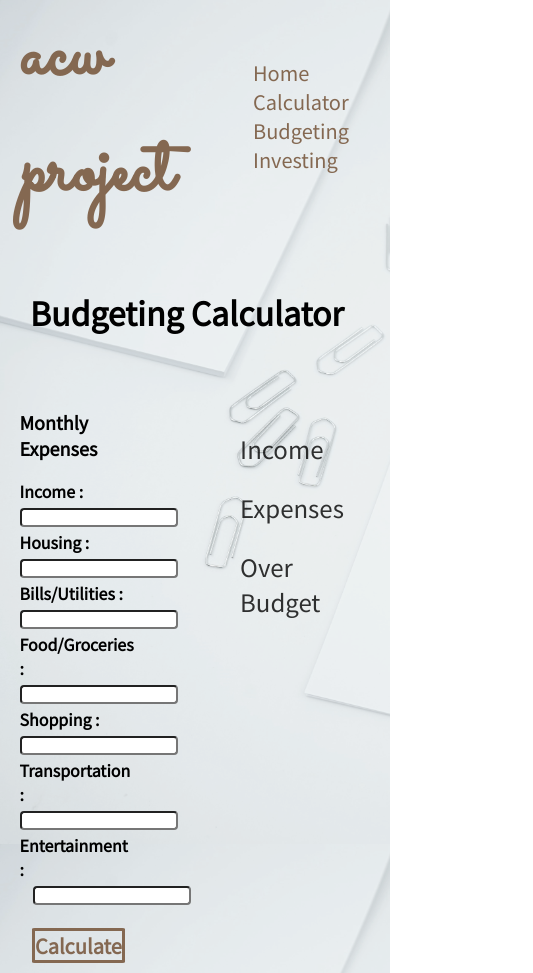
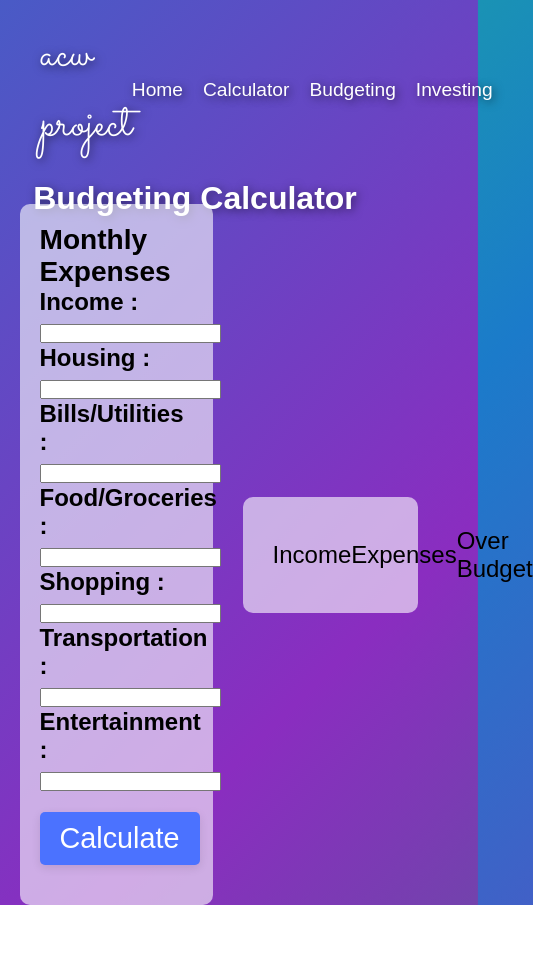
Before and after one commit to adamben04/financial-literacy, a plain HTML site: page calculator.html in a window 390 px wide. Shown: the whole page, 533 px wide, since content can reach past the window. After the commit the page ends 905 px from the top, so only its background shows below. Drawn offline with Linux system fonts and the light colour scheme; a web font is replaced by a local one.

Commit message:
update styling

```diff
--- a/calculator.css
+++ b/calculator.css
@@ -1,274 +1,131 @@
-@import url('https://fonts.googleapis.com/css2?family=Alegreya+Sans:ital,wght@0,100;0,300;0,400;0,500;0,700;1,100;1,300;1,400;1,500;1,700&display=swap');
-
-/* Background image*/
-html {
-    background: url(./Images/calculator.png);
-    -webkit-background-size: cover;
-    -moz-background-size: cover;
-    -o-background-size: cover;
-    background-size: cover;
-    height: 100%;
+/* General Reset */
+* {
+    margin: 0;
+    padding: 0;
+    box-sizing: border-box;
+    transition: all 0.3s ease-in-out;
 }
 
-/* Body */
-body {
-    min-height: 100vh;
-    margin: 0px;
+/* Background and General Styling */
+html, body {
+    min-height: 100%;
+    font-family: 'Product Sans', sans-serif;
+    background: linear-gradient(-45deg, #218d69, #8a2dc0, #1b7bca, #16e766);
+    background-size: 400% 400%;
+    animation: gradient 15s ease infinite;
 }
 
+@keyframes gradient {
+	0% {
+		background-position: 0% 50%;
+	}
+	50% {
+		background-position: 100% 50%;
+	}
+	100% {
+		background-position: 0% 50%;
+	}
+}
+
+/* Top Navigation Bar */
+.top-nav {
+    display: flex;
+    justify-content: space-between;
+    align-items: center;
+    padding: 20px 40px;
+}
+
+#home {
+    font-family: 'Sacramento', cursive;
+    font-size: 3em;
+    color: #007BFF;
+}
+
+.nav-links ul {
+    list-style-type: none;
+    display: flex;
+    gap: 20px;
+}
+
+.nav-links ul li {
+    font-size: 1.2em;
+}
+
+a {
+    text-decoration: none;
+    color: #ffffff;
+    transition: color 0.3s;
+    text-shadow: 2px 2px 10px rgba(0, 0, 0, 0.6);
+}
+
+a:hover {
+    color: #007BFF;
+    /* background: -webkit-linear-gradient(#04d9ff, #dfc8d1);
+    -webkit-background-clip: text;
+    -webkit-text-fill-color: transparent;
+    color: linear-gradient(-45deg, #218d69, #8a2dc0, #1b7bca, #16e766);
+    /* background-size: 400% 400%; */
+    /* animation: gradient 15s ease infinite; */
+}
+
+/* Main Content and Forms */
 #calc main {
     display: flex;
     justify-content: space-between;
-    width: 100%;
-    box-sizing: border-box;
-    padding:0 5%;
-    align-items: flex-start;
-    font-family: Noto Sans JP;
-}
-main>h1 {
-    width: 100%;
-}
-/* Links styling */
-a:link {
-    text-decoration: none;
-    color: #846851;
+    align-items: center;
+    padding: 0 5%;
+    /* font-family: Noto Sans JP; */
+    height: 80vh;
 }
 
-a:visited {
-    text-decoration: none;
-    color: #846851;
+form.budget-input {
+    font-size: x-large;
+    font-weight: 600;
+    width: 55%;
+    background: rgba(255, 255, 255, 0.6);
+    padding: 20px;
+    border-radius: 10px;
 }
 
-a:hover {
-    color: #644f3e;
-    font-weight: bold;
-}
-
-#home {
-    font-family: Sacramento, normal;
-    font-size: 5em;
-    font-weight: bold;
-    padding: 0px 20px;
-}
-
-ul li {
-    display: inline;
-    padding: 20px;
-    font-family: Noto Sans JP;
-    font-size: 1.25em;
-}
-
-.top-nav {
+.output {
+    font-size: x-large;
+    background-color: rgba(255, 255, 255, 0.6);
+    padding: 30px;
+    border-radius: 10px;
+    width: 50%;
     display: flex;
+    justify-content: space-between;
     align-items: center;
-    justify-content: space-between;
-}
-
-.nav-links {
-    justify-self: flex-end;
-}
-
-h1 {
-    font-size: 4.5em;
+    margin-left: 30px;
 }
 
 button {
-    background-color: transparent;
-    font-family: Noto Sans JP;
-    font-weight: bold;
-    font-size: 1.25em;
-    color: #846851;
-    padding: 15px 32px;
-    border: #846851 solid 3.5px;
-    text-align: center;
-    float:right;
-    margin-bottom: 10px;
-    border-radius: 3%;
+    display: flex;
+    justify-content: center;
+    margin: 20px auto;
+    padding: 10px 20px;
+    border: none;
+    background-color: #4b72ff;
+    color: #fff;
+    font-size: 1.2em;
+    cursor: pointer;
+    border-radius: 5px;
+    box-shadow: 0px 3px 10px rgba(0, 0, 0, 0.1);
 }
 
 button:hover {
-    background-color: #846851;
-    color: white;
+    background-color: #0056b3;
 }
 
-/* Footer */
-footer {
-    padding: 20px;
-    font-family: Noto Sans JP;
+/* Media Queries for Responsiveness */
+@media screen and (max-width: 480px) {
+    /* Your responsive styles here */
 }
 
-footer>p {
-    text-align: center;
+h2{
+    display: flex;
+    justify-content: center;
+    font-size: 2em;
+    color: #fff;
+    text-shadow: 2px 2px 10px rgba(0, 0, 0, 0.5);
 }
-
-form input.amount {
-    margin-left: 20px;
-}
-
-form div {
-    margin-block: 20px;
-}
-
-form div input {
-    padding-block: 5px;
-}
-
-form#calculator {
-    width: 55%;
-};
-.title{
-    text-align: left;
-    padding-left: 10%;
-    font-size: large;
-    font-weight: 200;
-};
-
-.amount{
-    width: 200px;
-
-}
-.output{
-    font-size: x-large;
-    background-color: #d2c2b5;
-    opacity: .8;
-    border:inset;
-    padding: 30px;
-    border-radius: 3%;
-
-}
-  .output{
-   width: 50%;
-   padding-right: 60px;
-   align-items: center;
-   display: flex;
-    align-items: center;
-    justify-content: space-between;
-    margin: 30px;
-
-
-
-  }
-
-/*Form alignment*/
-input#expanses-entertainment {
-    margin-left: 13px;
-}
-
-input#expanses-transport {
-    margin-left: 10px;
-}
-
-input#expanses-shopping {
-    margin-left: 60px;
-}
-
-input#food-expanses {
-    margin-left: 2px;
-}
-
-input#utility {
-    margin-left: 21px;
-}
-
-input#house {
-    margin-left: 70px;
-}
-
-input#pay-check {
-    margin-left: 80px;
-}
-
-form.budget-input{
-    font-size:x-large;
-    font-weight: inherit;
-    text-decoration: solid;
-
-}
-#calc-title{
-    font-family: Noto Sans JP, normal;
-    padding:30px;
-    text-decoration:solid;
-    font-size: xx-large;
-}
-
-input{
-    width: 30%;
-    border-radius: 4px;
-    margin: 3px;
-}
-
-/*CSS media Queries*/
-@media screen and (max-width: 480px) {
-    h1 {
-      font-size: 18px;
-    }
-    h3{
-        font-size: 18px;
-    }
-    form#calculator{
-        width: 30%;
-    }
-    .output{
-        width: 20%;
-        display: grid;
-        padding-left:30%;
-        background-color:transparent;
-        border: none;
-        margin:10px;
-    }
-    form.budget-input{
-        font-size: inherit;
-        font-weight: 800;
-    }
-
-    /*Form alignment*/
-
-
-    input#expanses-transport {
-      margin-left: 0px;
-   }
-
-     input#expanses-shopping {
-        margin-left: 0px;
-    }
-
-    input#food-expanses {
-       margin-left: 0px;
-   }
-
-    input#utility {
-      margin-left: 0px;
-   }
-
-   input#house {
-     margin-left: 0px;
-   }
-
-   input#pay-check {
-    margin-left: 0px;
-   }
-
-  .amount{
-    width: 150px;
-
-   }
-  form div {
-    margin-block: 0px;
-  }
-
-  form div input {
-    padding-block: 0px;
-  }
-   form input.amount {
-    margin-left: 0px;
- }
-   h1 {
-    font-size: 4em;
-  }
-   button{
-    padding:0px 0px;
-  }
-   button{
-    margin-top: 20px;
-  }
-}
--- a/calculator.html
+++ b/calculator.html
@@ -6,6 +6,7 @@
     <meta name="viewport" content="width=device-width, initial-scale=1.0">
     <title>Calculator Page</title>
     <link rel="stylesheet" href="./calculator.css">
+    <link href="https://fonts.cdnfonts.com/css/product-sans" rel="stylesheet">
     <link href='https://fonts.googleapis.com/css?family=Sacramento' rel='stylesheet'>
     <link href='https://fonts.googleapis.com/css?family=Noto+Sans+JP' rel='stylesheet'>
 </head>
--- a/styles.css
+++ b/styles.css
@@ -1,104 +1,127 @@
-/* Background image*/
-html {
-    background: url(./Images/budgeting-80-opacity.png) no-repeat center center fixed;
+/* General Reset */
+* {
+    margin: 0;
+    padding: 0;
+    box-sizing: border-box;
+    transition: all 0.3s ease-in-out;
+}
+
+/* Background and General Styling */
+html, body {
+    min-height: 100%;
+    font-family: 'Product Sans', sans-serif;
+    background: linear-gradient(to right, #f3f4f6, #e6e9f1);
+
+    /* background: url(https://cutewallpaper.org/21/html-gif-background/15-CSS-Animated-Backgrounds-Pintire.gif) no-repeat center center fixed;
     -webkit-background-size: cover;
     -moz-background-size: cover;
     -o-background-size: cover;
-    background-size: cover;
+    background-size: cover; */
     height: 100%;
 }
 
-/* Body */
-body {
-    min-height: 100vh;
-    margin: 0px;
-}
-
-main {
-    display: flex;
-    align-items: center;
-    height: 75vh;
-    justify-content: center;
-    flex-wrap: wrap;
-}
-main>h1 {
-    width: 100%;
-}
-/* Links styling */
-a:link {
+/* Links Styling */
+a {
     text-decoration: none;
-    color: #846851;
-}
-
-a:visited {
-    text-decoration: none;
-    color: #846851;
+    color: #ffffff;
+    /* transition: color 0.3s; */
+    text-shadow: 2px 2px 10px rgba(0, 0, 0, 0.6);
 }
 
 a:hover {
-    color: #644f3e;
-    font-weight: bold;
+    color: #007BFF;
+}
+
+/* Top Navigation Bar */
+.top-nav {
+    display: flex;
+    justify-content: space-between;
+    align-items: center;
+    padding: 20px 40px;
+    /*
+    background-color: #15142b;
+    box-shadow: 0px 3px 10px rgba(0, 0, 0, 0.1);
+    */
 }
 
 #home {
-    font-family: Sacramento, normal;
-    font-size: 5em;
-    font-weight: bold;
-    padding: 0px 20px;
+    font-family: 'Sacramento', cursive;
+    font-size: 3em;
+    color: #007BFF;
 }
 
-ul li {
-    display: inline;
-    padding: 20px;
-    font-family: Noto Sans JP;
-    font-size: 1.25em;
+.nav-links ul {
+    list-style-type: none;
+    display: flex;
+    gap: 20px;
 }
 
-.top-nav {
-    display: flex;
-    align-items: center;
-    justify-content: space-between;
+.nav-links ul li {
+    font-size: 1.2em;
 }
 
-.nav-links {
-    justify-self: flex-end;
+/* Hero Section */
+main {
+    display: flex;
+    justify-content: center;
+    align-items: center;
+    height: 80vh;
 }
 
-/* Hero section */
-main {
-    position: relative;
-    text-align: center;
-    font-family: Noto Sans JP;
-    color: #745c47;
-}
-
-h1 {
-    font-size: 4.5em;
-    font-family: Noto Sans JP;
+main h1 {
+    font-size: 4em;
+    color: #ffffff;
+    text-shadow: 2px 2px 10px rgba(0, 0, 0, 0.3);
+    margin-bottom: 20px;
 }
 
 #button {
-    background-color: transparent;
-    font-family: Noto Sans JP;
-    font-weight: bold;
+    display: flex;
+    justify-content: center;
+    margin: 0 250px;
+    padding: 10px 20px;
+    border: none;
+    background-color: #4b72ff;
+    color: #fff;
     font-size: 1.5em;
-    color: #846851;
-    padding: 15px 32px;
-    border: #846851 solid 3.5px;
-    text-align: center;
+    cursor: pointer;
+    border-radius: 5px;
+    box-shadow: 0px 3px 10px rgba(0, 0, 0, 0.1);
 }
 
 #button:hover {
-    background-color: #846851;
-    color: white;
+    background-color: #0056b3;
 }
 
 /* Footer */
 footer {
     padding: 20px;
-    font-family: Noto Sans JP;
+    text-align: center;
+    background-color: #333;
+    color: #fff;
 }
 
-footer>p {
-    text-align: center;
+footer p {
+    margin: 10px 0;
 }
+
+
+
+body {
+	background: linear-gradient(-45deg, #218d69, #8a2dc0, #1b7bca, #16e766);
+	background-size: 400% 400%;
+	animation: gradient 25s ease infinite;
+	height: auto;
+}
+
+@keyframes gradient {
+	0% {
+		background-position: 0% 50%;
+	}
+	50% {
+		background-position: 100% 50%;
+	}
+	100% {
+		background-position: 0% 50%;
+	}
+}
```
Also changed, not shown: budgeting.html (+40 -22 lines), index.html (+6 -2 lines), investing.html (+44 -19 lines).
